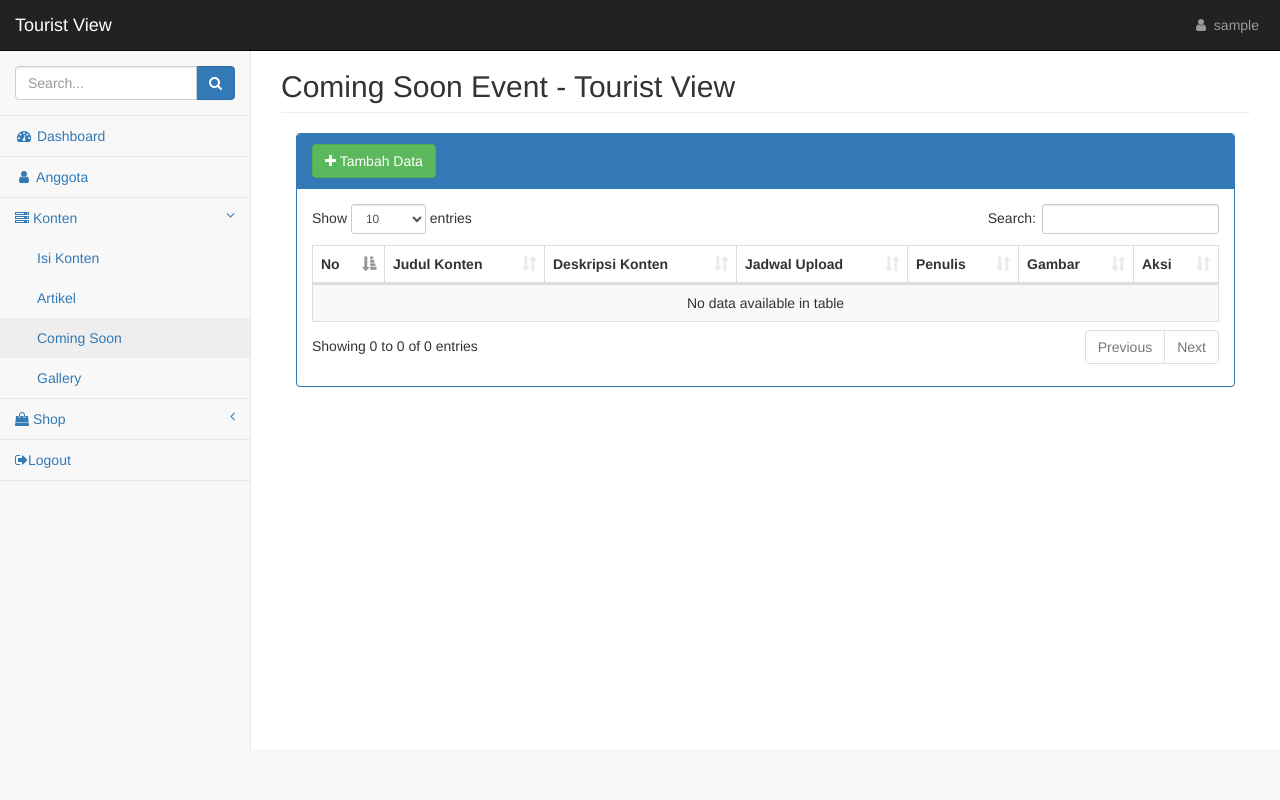
After one commit to 1raniwahyuni/Travel-Website-CI-3, a CodeIgniter app: page /projectwp2/coming in a window 1280 px wide. The commit adds this page. Run offline with CodeIgniter, Linux system fonts and the light colour scheme; the visitor is signed in with stand-in values (Sample User, id 1); data that the repository does not hold is empty.

Commit message:
menambahkan pada page coming soon

```diff
--- /dev/null
+++ b/application/controllers/coming.php
@@ -0,0 +1,69 @@
+<?php
+class Coming extends CI_Controller{
+
+    public function __construct()
+    {
+        parent::__construct();
+        $this->load->model('m_coming');
+    }
+
+    public function index()
+    {
+        $data = array(
+            'title2'    => 'Coming Soon Event - Tourist View',
+            'coming'    => $this->m_coming->lists(),
+            'isi'       => 'admin/coming/v_lists'
+        );
+        $this->load->view('admin/layout/v_wrapper',$data,FALSE);
+    }
+
+    public function add()
+    {
+        $this->form_validation->set_rules('judul_coming', 'Judul Konten', 'required');
+        $this->form_validation->set_rules('deskripsi', 'Deskripsi Konten', 'required');
+        $this->form_validation->set_rules('jadwal_upload', 'Jadwal Upload', 'required');
+        $this->form_validation->set_rules('penulis', 'Penulis', 'required');
+        // $this->form_validation->set_rules('gambar_coming', 'Foto Konten', 'required');
+
+        if ($this->form_validation->run() == TRUE) {
+            $config['upload_path'] = './gambar_coming/';
+            $config['allowed_types'] = 'gif|jpg|png';
+            $config['max_size'] = '2000';
+            $this->upload->initialize($config);
+                if (!$this->upload->do_upload('gambar_coming'))
+                {
+                    $data = array(
+                        'title_2'   => 'Tambah Konten Coming Soon',
+                        'error'     => $this->upload->display_errors(),
+                        'coming'    => $this->m_coming->lists(),
+                        'isi'       => 'admin/coming/v_add'
+                    );
+                    $this->load->view('admin/layout/v_wrapper',$data,FALSE);
+                }
+                else
+                {
+                    $upload_data = array('uploads' => $this->upload->data());
+                    $config['image_library'] = 'gd2' ;
+                    $config['source_image']  = './gambar_coming/'.$upload_data['uploads']['file_name'];
+                    $this->load->library('image_lib', $config);
+
+                    $data = array(
+                        'judul_coming'  => $this->input->post('judul_coming'),
+                        'deskripsi'     => $this->input->post('deskripsi'),
+                        'jadwal_upload' => $this->input->post('jadwal_upload'),
+                        'penulis'       => $this->input->post('penulis'),
+                        'gambar_coming' => $upload_data['uploads']['file_name']
+                        );
+                    $this->m_coming->add($data);
+                    $this->session->set_flashdata('pesan', 'Data Berhasil Di Tambahkan !!');
+                    redirect('coming');
+                }
+        }
+                $data = array(
+                    'title2' => 'Tambah Konten Coming Soon',
+                    'coming' => $this->m_coming->lists(),
+                    'isi' => 'admin/coming/v_add'
+                );
+                $this->load->view('admin/layout/v_wrapper', $data, FALSE);
+    }
+}
--- /dev/null
+++ b/application/models/m_coming.php
@@ -0,0 +1,15 @@
+<?php
+class M_Coming extends CI_Model{
+    public function lists()
+    {
+        $this->db->select('*');
+        $this->db->from('coming_soon');
+        $this->db->order_by('id_coming','desc');
+        return $this->db->get()->result();
+    }
+
+    public function add($data)
+    {
+        $this->db->insert('coming_soon', $data);
+    }
+}
--- /dev/null
+++ b/application/views/admin/coming/v_lists.php
@@ -0,0 +1,58 @@
+<div class="col-lg-12">
+    <div class="panel panel-primary">
+        <div class="panel-heading">
+            <a href="<?=base_url('coming/add'); ?>" class="btn btn-success btn-m"><i class="fa fa-plus"> </i>
+            <span>Tambah Data</span></a>
+        </div>
+        <div class="panel-body">
+            <!-- flashdata -->
+        <?php
+                if ($this->session->flashdata('pesan')) {
+                    echo '<div class="alert alert-success alert-dismissible">
+                    <button type="button" class="close" data-dismiss="alert" aria-hidden="true">&times; </button>';
+
+                    echo $this->session->flashdata('pesan');
+                    echo '</div>';
+                }
+            ?>
+
+            <table class="table table-striped table-bordered table-hover " id="dataTables-example">
+                <thead>
+                    <tr>
+                        <th>No</th>
+                        <th>Judul Konten</th>
+                        <th>Deskripsi Konten</th>
+                        <th>Jadwal Upload</th>
+                        <th>Penulis</th>
+                        <th>Gambar</th>
+                        <th>Aksi</th>
+                    </tr>
+                </thead>
+
+                <tbody>
+                <!-- var itu dr coming controller-->
+                <?php $no=1; foreach ($coming as $key => $value) { ?>
+                    <tr style="text-align: justify;">
+                        <td><?= $no++; ?></td>
+                        <td><?= $value->judul_coming?></td>
+                        <td><?= $value->deskripsi?></td>
+                        <td><?= $value->jadwal_upload?></td>
+                        <td><?= $value->penulis?></td>
+                        <td><img src="<?= base_url('gambar_coming/' .$value->gambar_coming) ?>"></td>
+                        <td style="text-align: center;">
+                            <a class="btn btn-sm btn-primary" href="<?= base_url('coming/detail/' . $value->id_coming) ?>">
+                                <i class="fa fa-search-plus"></i>
+                            </a>
+
+                            <a href="<?= base_url('coming/edit/' .$value->id_coming) ?>"class="btn btn-sm btn-success"><i class="fa fa-pencil"></i></a>
+
+                            <a href="<?= base_url('coming/delete/' .$value->id_coming) ?>" onclick="return confirm('Apakah Anda Yakin Ingin Menghapus Data Ini?')"
+                            class="btn btn-sm btn-danger"><i class="fa fa-trash"></i></a>
+                        </td>
+                    </tr>
+                <?php } ?>
+                </tbody>
+            </table>
+        </div>
+    </div>
+</div>
--- a/application/views/admin/layout/v_nav.php
+++ b/application/views/admin/layout/v_nav.php
@@ -1,4 +1,4 @@
- <div class="navbar-default sidebar" role="navigation">
+<div class="navbar-default sidebar" role="navigation">
                     <div class="sidebar-nav navbar-collapse">
                         <ul class="nav" id="side-menu">
                             <li class="sidebar-search">
@@ -23,13 +23,13 @@
                                 <a href="#"><i class="fa fa-server"></i> Konten <span class="fa arrow"></span></a>
                                 <ul class="nav nav-second-level">
                                     <li>
-                                        <a href="panels-wells.html">Isi Konten</a>
+                                        <a href="<?= base_url('konten')?>">Isi Konten</a>
                                     </li>
                                     <li>
                                         <a href="buttons.html">Artikel</a>
                                     </li>
                                     <li>
-                                        <a href="notifications.html">Coming Soon</a>
+                                        <a href="<?= base_url('coming')?>">Coming Soon</a>
                                     </li>
                                     <li>
                                         <a href="typography.html">Gallery</a>
```
Also changed, not shown: application/controllers/konten.php (added, +28 -0 lines), application/models/m_konten.php (added, +34 -0 lines), application/views/admin/coming/v_add.php (added, +42 -0 lines), application/views/admin/konten/v_add.php (added, +14 -0 lines), application/views/admin/konten/v_lists.php (added, +147 -0 lines), gambar_coming/Screenshot_(2).png (added), gambar_coming/Screenshot_(25).png (added), gambar_coming/Screenshot_(25)1.png (added), gambar_coming/Screenshot_(25)2.png (added), gambar_coming/Screenshot_(27).png (added), gambar_coming/Screenshot_(27)1.png (added).
